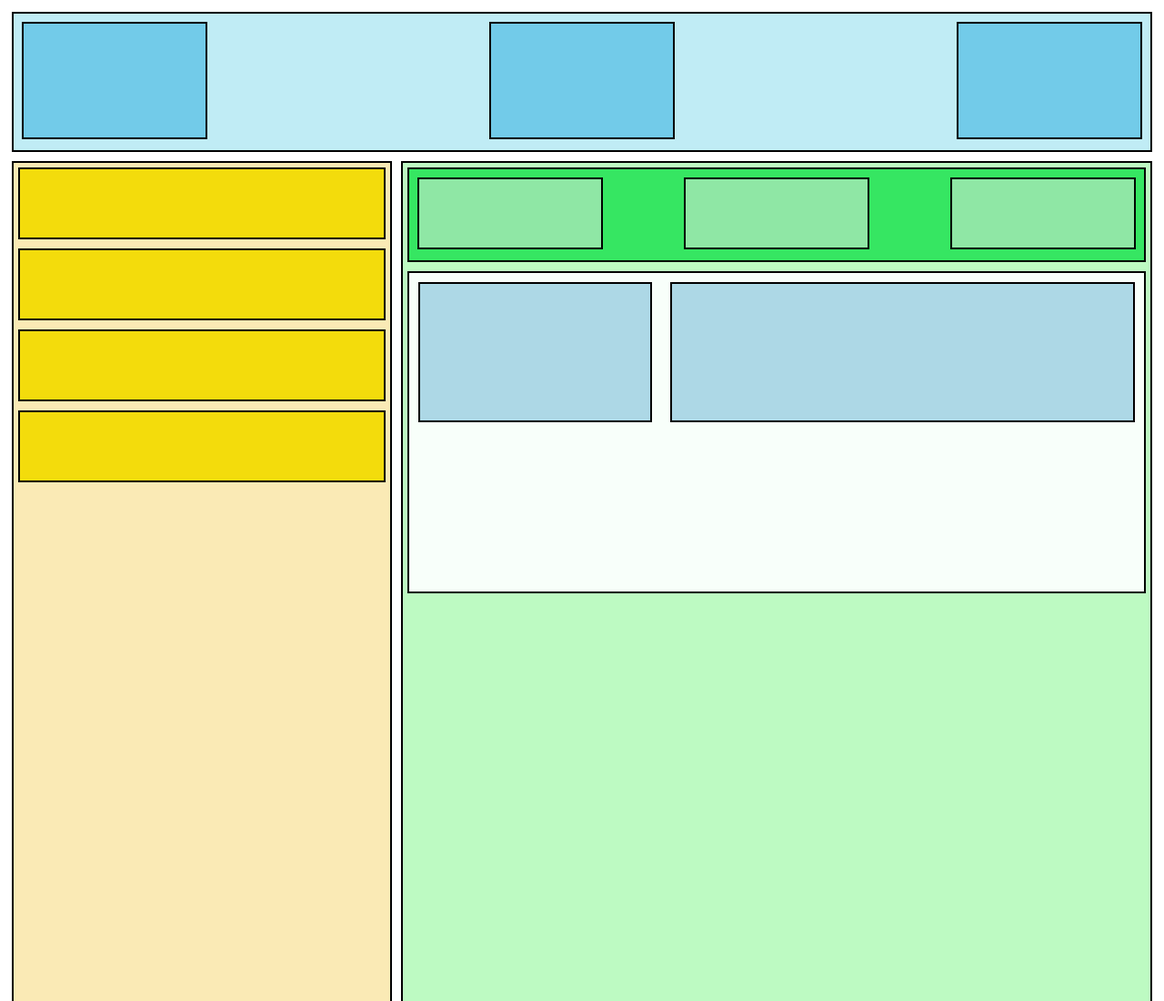
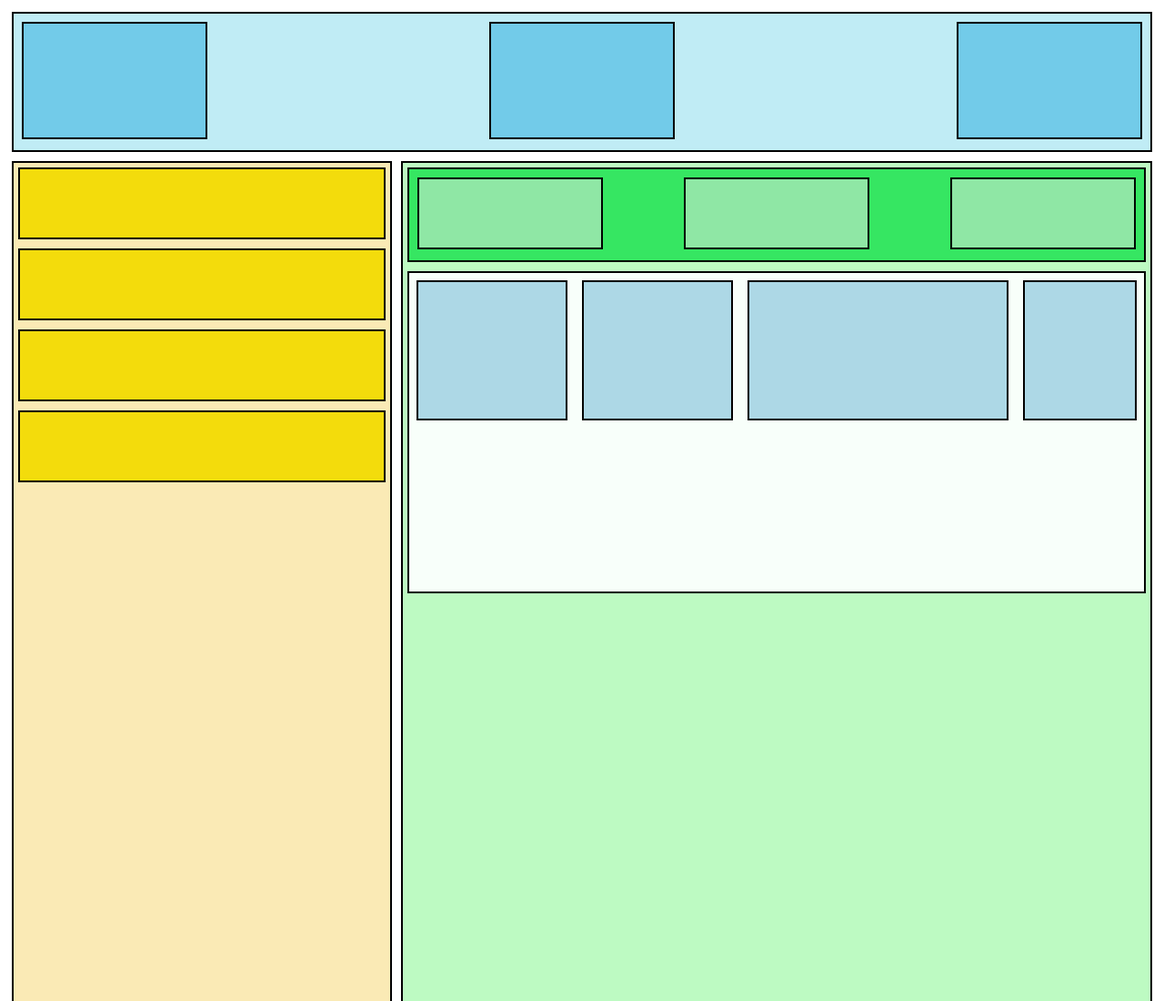
Before and after one commit to C-Au/Flexbox, a plain HTML site: page index.html in a window 1280 px wide. Shown: the top 1100 px of the page at 91% size. Drawn offline with Linux system fonts and the light colour scheme.

Commit message:
Updating margins

```diff
--- a/index.html
+++ b/index.html
@@ -35,12 +35,17 @@
                 <div style="display: flex; justify-content: space-between;">
                     <div class="container-five"> <!-- Parent -->
                         <div
-                            style="background-color: lightblue; flex: 1; height: 150px; margin: 10px; border: 2px solid black;">
+                            style="background-color: lightblue; flex: 2; height: 150px; margin: 8px; border: 2px solid black;">
                         </div> <!-- child -->
                         <div
-                            style="background-color: lightblue; flex: 2; height: 150px; margin: 10px; border: 2px solid black;">
+                            style="background-color: lightblue; flex: 2; height: 150px; margin: 8px; border: 2px solid black;">
                         </div>
-                        <div class="box-five"></div> <!-- child -->
+                        <div
+                            style="background-color: lightblue; flex: 3.5; height: 150px; margin: 8px; border: 2px solid black;">
+                        </div>
+                        <div
+                            style="background-color: lightblue; flex: 1.5; height: 150px; margin: 8px; border: 2px solid black;">
+                        </div>
                     </div>
                 </div>
             </div>
```
